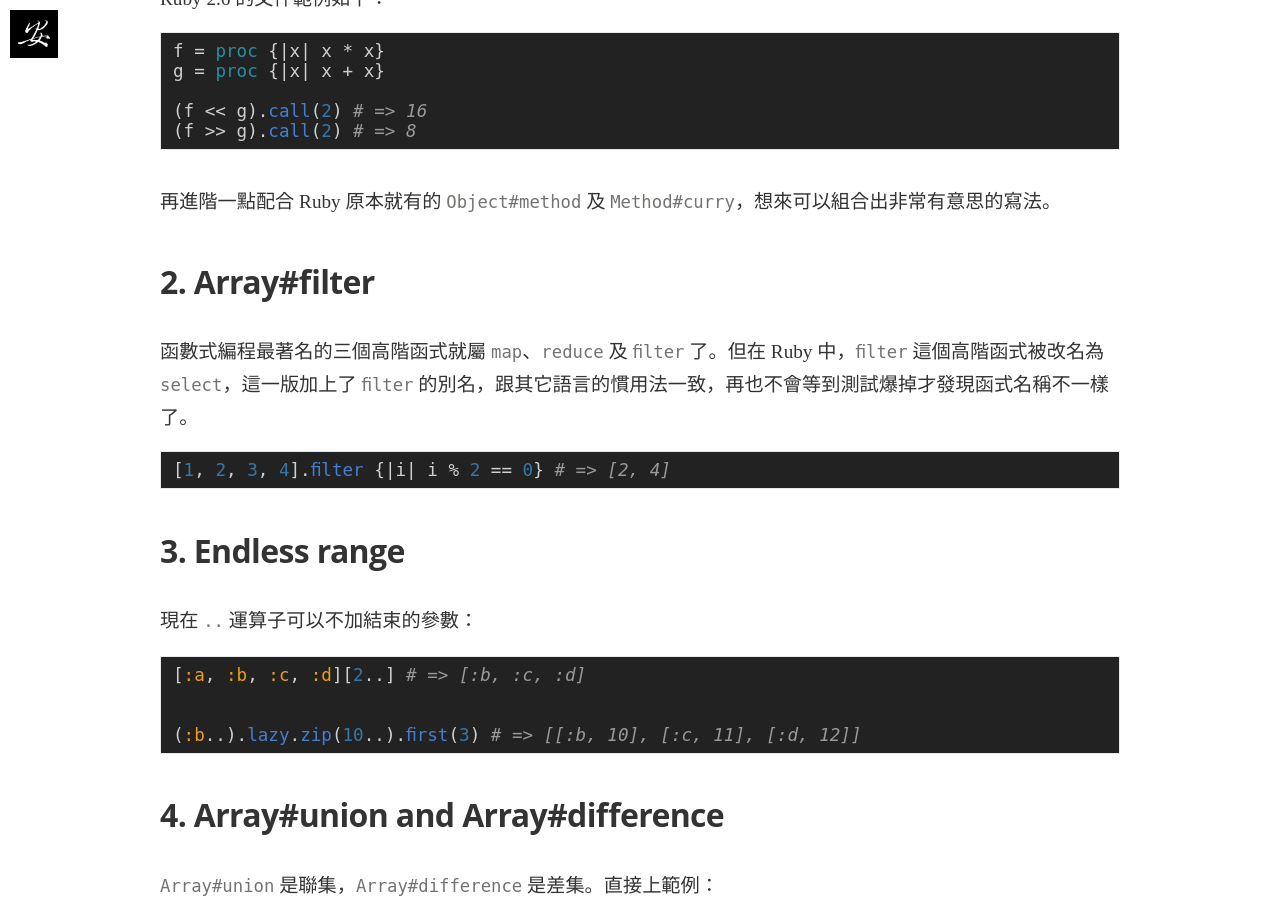
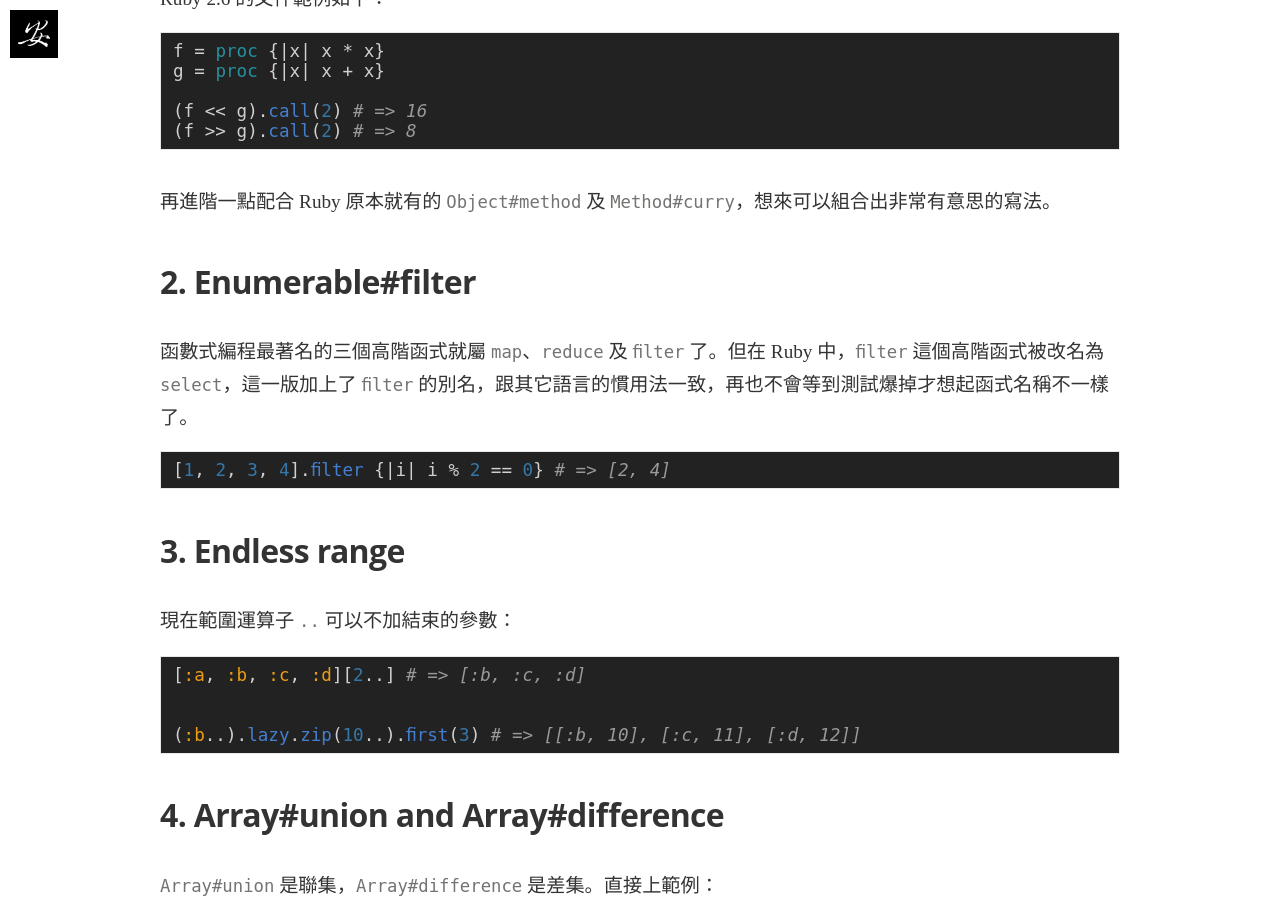
Before and after one commit to taiansu/blog, a Jekyll site: the page built from _posts/2019-01-26-ruby-26.md, in a window 1280 px wide and 900 px high, scrolled down 2278 px. Built offline with Jekyll 4.4.1, drawn with Linux system fonts in a browser that asks for light colours; nearby versions of some CDN libraries; some web fonts are replaced; comment, search, counter and statistics services are not loaded.

Commit message:
Fix typo

````diff
--- a/_posts/2019-01-26-ruby-26.md
+++ b/_posts/2019-01-26-ruby-26.md
@@ -67,9 +67,9 @@ g = proc {|x| x + x}
 
 再進階一點配合 Ruby 原本就有的 `Object#method` 及 `Method#curry`，想來可以組合出非常有意思的寫法。
 
-## 2. Array#filter
+## 2. Enumerable#filter
 
-函數式編程最著名的三個高階函式就屬 `map`、`reduce` 及 `filter` 了。但在 Ruby 中，`filter` 這個高階函式被改名為 `select`，這一版加上了 `filter` 的別名，跟其它語言的慣用法一致，再也不會等到測試爆掉才發現函式名稱不一樣了。
+函數式編程最著名的三個高階函式就屬 `map`、`reduce` 及 `filter` 了。但在 Ruby 中，`filter` 這個高階函式被改名為 `select`，這一版加上了 `filter` 的別名，跟其它語言的慣用法一致，再也不會等到測試爆掉才想起函式名稱不一樣了。
 
 ```ruby
 [1, 2, 3, 4].filter {|i| i % 2 == 0} # => [2, 4]
@@ -78,7 +78,7 @@ g = proc {|x| x + x}
 
 ## 3. Endless range
 
-現在 `..` 運算子可以不加結束的參數：
+現在範圍運算子 `..` 可以不加結束的參數：
 
 ```ruby
 [:a, :b, :c, :d][2..] # => [:b, :c, :d]
````
